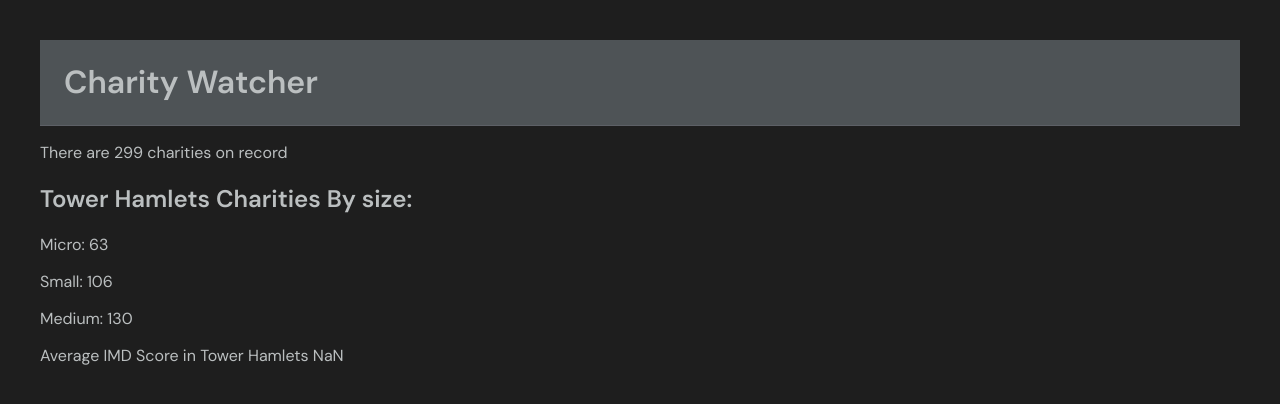
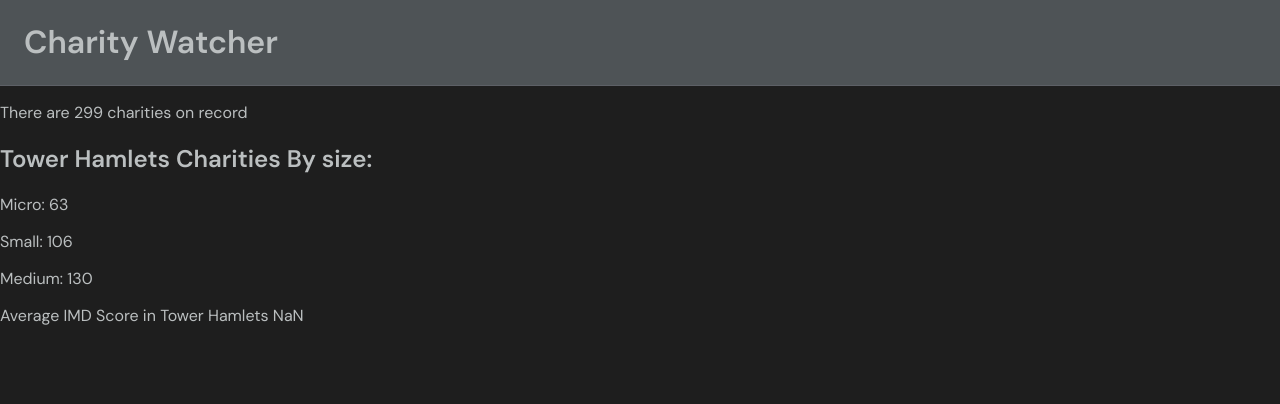
Before and after one commit to nk13-nu/charity_watch, a React (Vite) app in the folder charity_watcher/: page / in a window 1280 px wide. Shown: the top 404 px of the page. Built offline with nearby package versions, Linux system fonts and the light colour scheme.

Commit message:
Added className to main div

```diff
--- a/charity_watcher/src/App.jsx
+++ b/charity_watcher/src/App.jsx
@@ -10,10 +10,12 @@ function App(){
   const averageIMD = validIMDScore.reduce((sum, c) => sum + c.imdScore, 0)
 
   return(
-    <div style={{ padding: '40px' }}>
+    <div className='app-layout'>
+
       <header className='app_header'>
         <h1>Charity Watcher</h1>
       </header>
+
       <p>There are {charities.length} charities on record</p>
 
       <h2>Tower Hamlets Charities By size:</h2>
@@ -22,6 +24,8 @@ function App(){
       <p>Medium: {medium}</p>
 
       <p>Average IMD Score in Tower Hamlets {averageIMD}</p>
+
+
     </div>
   )
 
--- a/charity_watcher/src/index.css
+++ b/charity_watcher/src/index.css
@@ -24,3 +24,10 @@ body {
   align-items: center;
   padding: 0 24px;
 }
+
+.app-header h1 {
+  font-family: 'Fraunces', serif;
+  font-size: 15px;
+  font-weight: 600;
+  color: #e8edf5;
+}
```
